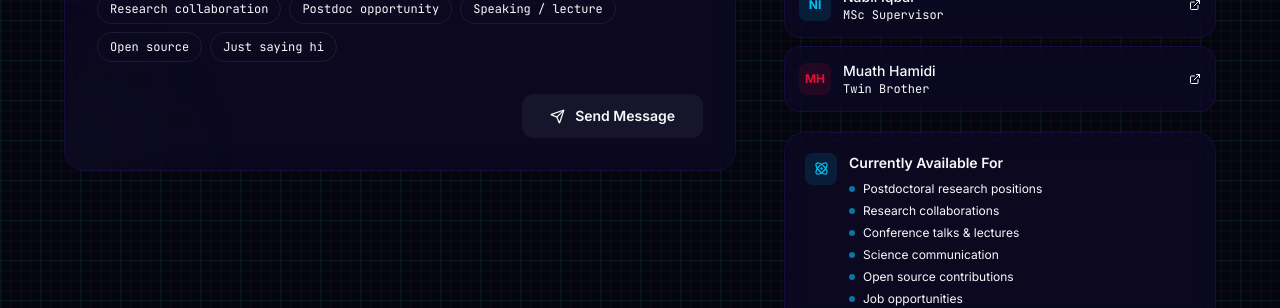
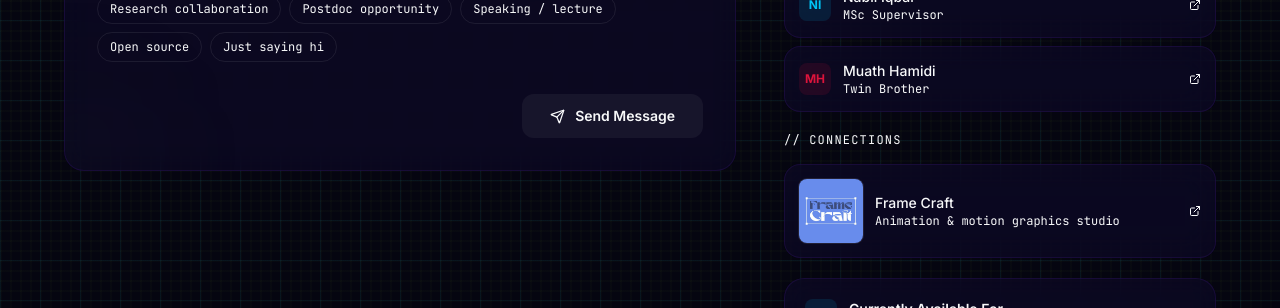
Before and after one commit to xurashad/xurashad.github.io, a Next.js app: page /contact in a window 1280 px wide. Shown: the part 900-1208 px from the top of the page. Built offline with nearby package versions, Linux system fonts and the light colour scheme; a web font is replaced by a local one.

Commit message:
connections

```diff
--- a/src/app/contact/page.tsx
+++ b/src/app/contact/page.tsx
@@ -2,6 +2,7 @@
 
 import { motion, useMotionValue, useTransform, useSpring, AnimatePresence } from "framer-motion";
 import { useRef, useState, useCallback, type FormEvent } from "react";
+import Image from "next/image";
 import {
   Mail, MessageSquare, User, Send, Atom,
   GitFork, X as XIcon, Link2, CheckCircle2,
@@ -160,6 +161,17 @@ const PEOPLE = [
     role: "Twin Brother",
     href: "https://muathhamidi.github.io/muath.hamidi/",
     accent: "crimson" as const,
+  },
+];
+
+/* ─── Connections ──────────────────────────────────────── */
+const CONNECTIONS = [
+  {
+    name: "Frame Craft",
+    role: "Animation & motion graphics studio",
+    href: "https://www.instagram.com/framecraft_studio/",
+    logo: "/imges/frame_craft_logo.jpg",
+    accent: "quantum" as const,
   },
 ];
 
@@ -511,6 +523,54 @@ export default function ContactPage() {
               </div>
             </motion.div>
 
+            {/* Connections */}
+            <motion.div
+              initial={{ opacity: 0, y: 16 }}
+              animate={{ opacity: 1, y: 0 }}
+              transition={{ delay: 0.55 }}
+            >
+              <div className="text-xs font-mono text-foreground/30 uppercase tracking-widest mb-4">
+                // Connections
+              </div>
+              <div className="space-y-2">
+                {CONNECTIONS.map((c, i) => (
+                  <motion.a
+                    key={c.name}
+                    href={c.href}
+                    target="_blank"
+                    rel="noopener noreferrer"
+                    initial={{ opacity: 0, x: 20 }}
+                    animate={{ opacity: 1, x: 0 }}
+                    transition={{ delay: 0.55 + i * 0.07 }}
+                    whileHover={{ x: 4 }}
+                    className={`flex items-center gap-3 p-3.5 rounded-xl glass border border-white/6 transition-all duration-300 group ${c.accent === "quantum"
+                      ? "hover:border-quantum/35 hover:shadow-[0_0_16px_rgba(0,195,245,0.08)]"
+                      : c.accent === "crimson"
+                        ? "hover:border-crimson/35 hover:shadow-[0_0_16px_rgba(220,20,60,0.08)]"
+                        : "hover:border-olive/35"
+                      }`}
+                  >
+                    <div className="w-16 h-16 rounded-lg overflow-hidden flex-shrink-0 ring-1 ring-white/10 group-hover:ring-quantum/30 transition-all duration-300">
+                      <Image
+                        src={c.logo}
+                        alt={c.name}
+                        width={64}
+                        height={64}
+                        className="w-full h-full object-cover"
+                      />
+                    </div>
+                    <div className="flex-1 min-w-0">
+                      <div className="text-sm font-medium text-foreground/75 group-hover:text-foreground/95 transition-colors">
+                        {c.name}
+                      </div>
+                      <div className="text-xs font-mono text-foreground/35">{c.role}</div>
+                    </div>
+                    <ExternalLink size={12} className="text-foreground/20 group-hover:text-foreground/50 transition-colors flex-shrink-0" />
+                  </motion.a>
+                ))}
+              </div>
+            </motion.div>
+
             {/* Availability card */}
             <motion.div
               initial={{ opacity: 0, y: 16 }}
```
Also changed, not shown: public/imges/frame_craft_logo.jpg (added).
